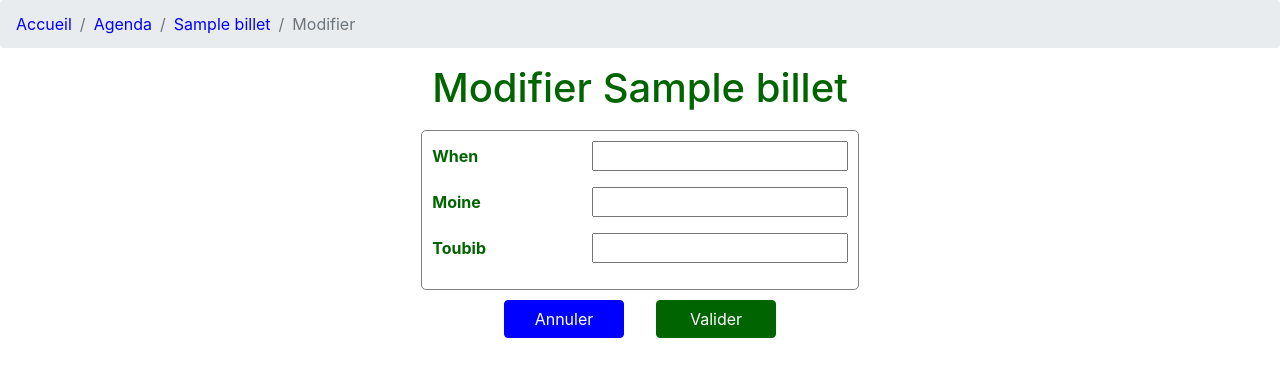
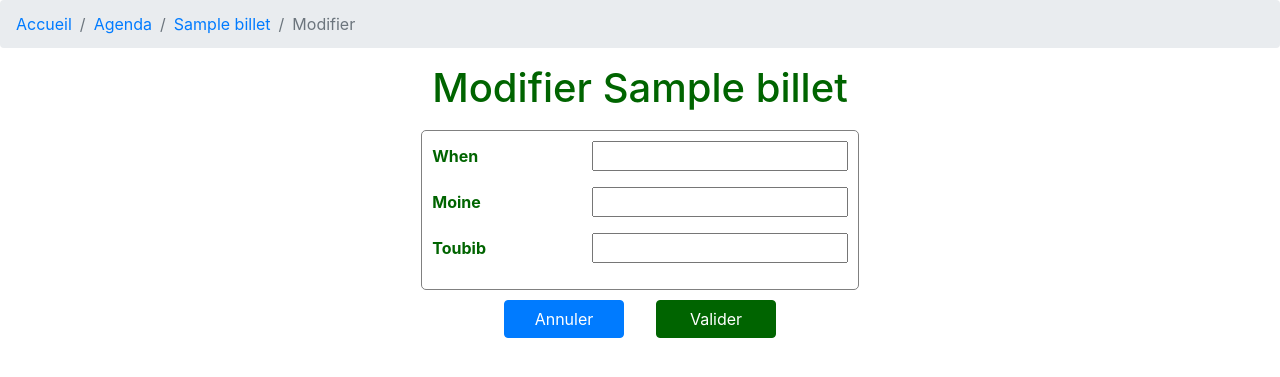
Before and after one commit to BrRoman/infirmerie, a Django app: template infirmerie/apps/billets/templates/billets/form.html in a window 1280 px wide. Shown: the part 76-453 px from the top of the page. Run offline with Django 3.2, Linux system fonts and the light colour scheme; the template is opened without the code that fills it: most values are stand-ins (such as "Sample title", 1, 10 or a date in 2020); form fields are guessed from the names that the template uses; style sheets or scripts are compiled from the project's sources; some libraries are stand-ins or nearby versions.

Commit message:
CSS: removed customized blue.

```diff
--- a/infirmerie/static/css/infirmerie.less
+++ b/infirmerie/static/css/infirmerie.less
@@ -1,4 +1,3 @@
-@blue: rgb(0, 0, 255);
 @blue_bootstrap: rgba(0, 123, 255);
 @green: rgb(0, 100, 0);
 @orange: rgb(255, 145, 0);
@@ -42,26 +41,6 @@ body {
         color: @orange;
     }
 
-    a {
-        color: @blue;
-    }
-
-    .page-item.active {
-        .page-link {
-            background-color: @blue;
-            border-color: @blue;
-        }
-
-        .page-link:hover {
-            background-color: @blue_bootstrap;
-            border-color: @blue_bootstrap;
-        }
-    }
-
-    .page-link {
-        color: @blue;
-    }
-
     // Tables:
     .table-borderless td {
         border: 0px;
@@ -97,11 +76,6 @@ body {
         border-color: @red;
     }
 
-    .btn-primary {
-        background-color: @blue;
-        border-color: @blue;
-    }
-
     .btn-success {
         background-color: @green;
         border-color: @green;
```
